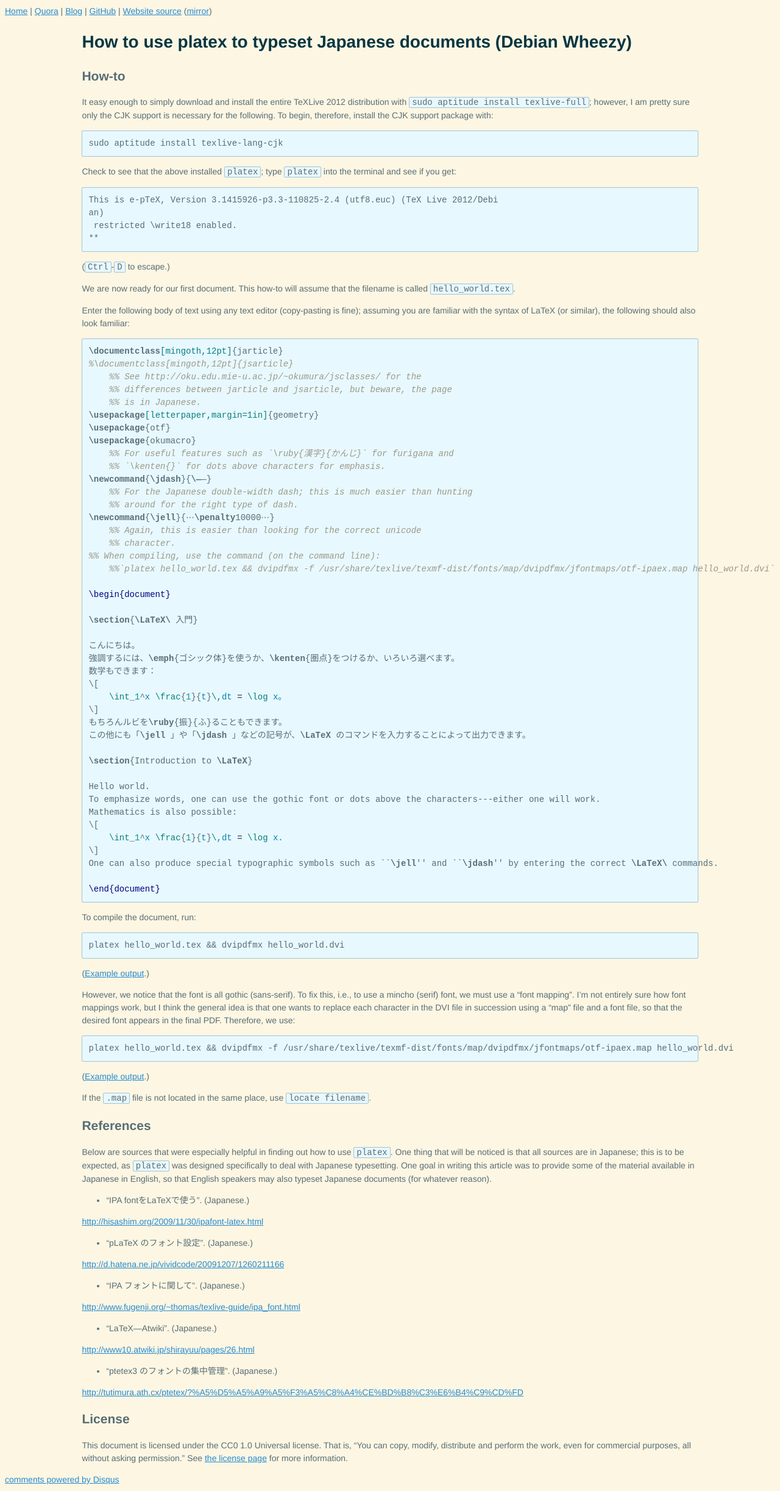
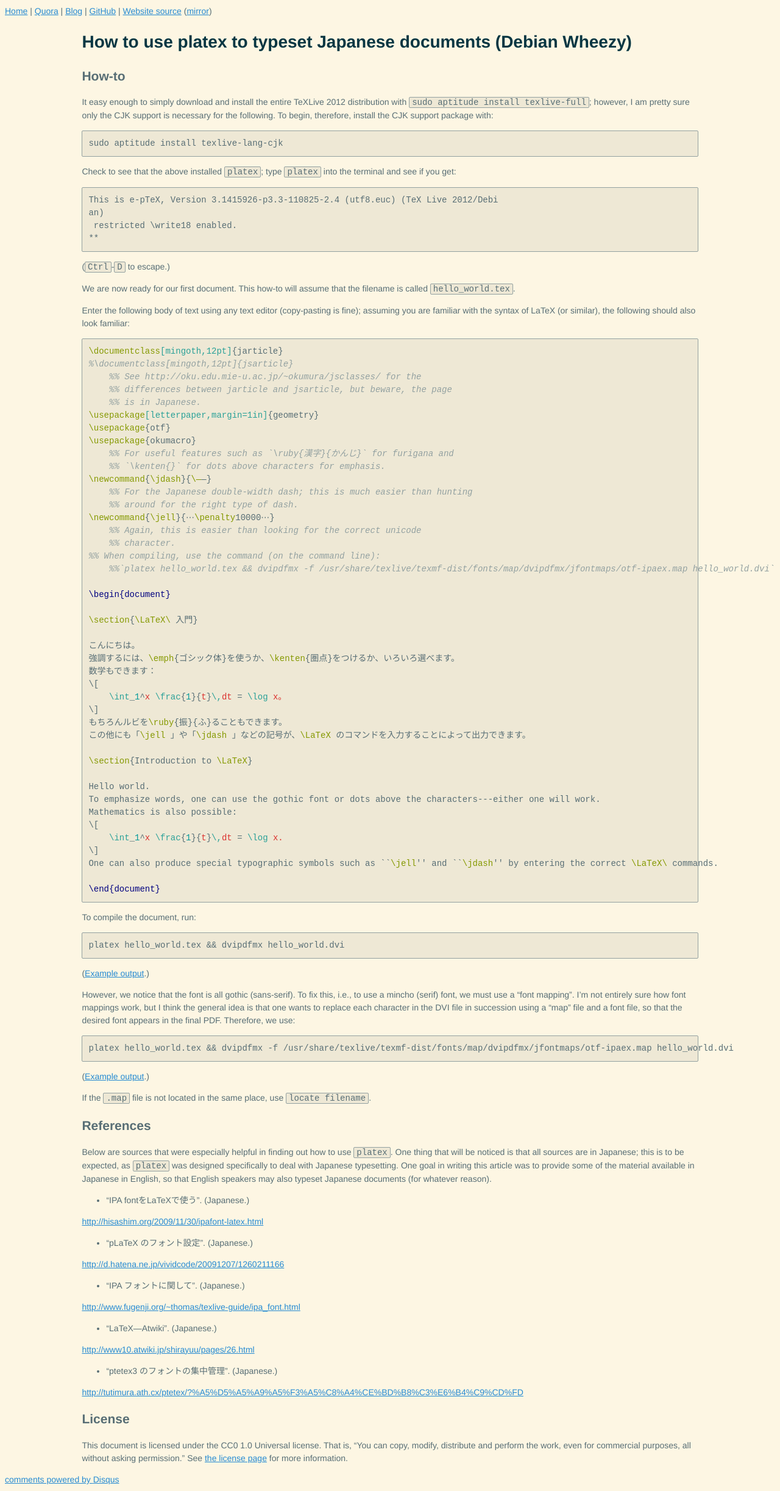
Before and after one commit to riceissa/riceissa.github.io, a Jekyll site: the page built from computing/japanese_latex.md, in a window 1280 px wide. Shown: the whole page at 61% size. Built offline with Jekyll 4.4.1, drawn with Linux system fonts in a browser that asks for light colours; Markdown is read by kramdown in place of the engine named in the settings; comment, search, counter and statistics services are not loaded.

Commit message:
modify colors

```diff
--- a/css/minimal.css
+++ b/css/minimal.css
@@ -67,8 +67,11 @@ blockquote p { display: inline; }
 code {
     padding-left: 4px;
     padding-right: 4px;
-    background-color: rgb(232, 248, 255);
-    border: 1px solid rgb(162, 196, 208);
+    /* For the old light-blue color use: */
+        /*background-color: rgb(232, 248, 255);*/
+        /*border: 1px solid rgb(162, 196, 208);*/
+    background-color: #eee8d5; /*base2*/
+    border: 1px solid #93a1a1; /*base1*/
     border-radius: 2px 2px 2px 2px;
     font-family: 'Source Code Pro', monospace;
 }
@@ -77,29 +80,15 @@ code {
 /* https://github.com/mojombo/tpw/blob/master/css/syntax.css and
  * http://jekyllrb.com/docs/templates/#code_snippet_highlighting */
 
-span.kw { color: #b58900; font-weight: bold; }
-span.dt { color: #2aa198; }
-span.dv { color: #586e75; }
-span.bn { color: #cb4b16; }
-span.fl { color: #2aa198; }
-span.ch { color: #dc322f; }
-span.st { color: #d33682; }
-span.co { color: #586e75; font-style: italic; }
-span.ot { }
-span.al { color: #859900; font-weight: bold; }
-span.fu { color: #268bd2; }
-span.re { }
-span.er { color: #dc322f; font-weight: bold; }
-
-.highlight { background: #ffffff; }
-.highlight .c { color: #999988; font-style: italic } /* Comment */
-.highlight .err { color: #a61717; background-color: #e3d2d2 } /* Error */
-.highlight .k { font-weight: bold } /* Keyword */
-.highlight .o { font-weight: bold } /* Operator */
-.highlight .cm { color: #999988; font-style: italic } /* Comment.Multiline */
-.highlight .cp { color: #999999; font-weight: bold } /* Comment.Preproc */
-.highlight .c1 { color: #999988; font-style: italic } /* Comment.Single */
-.highlight .cs { color: #999999; font-weight: bold; font-style: italic } /* Comment.Special */
+/*.highlight { background: #ffffff; }*/
+.highlight .c { color: #93a1a1; font-style: italic } /* Comment, base01 */
+.highlight .err { color: #dc322f; font-weight: bold;} /* Error, red */
+.highlight .k { color: #859900; } /* Keyword, green*/
+.highlight .o { } /* Operator */
+.highlight .cm { color: #586e75; font-style: italic } /* Comment.Multiline */
+.highlight .cp { color: #586e75; font-weight: bold } /* Comment.Preproc */
+.highlight .c1 { color: #586e75; font-style: italic } /* Comment.Single */
+.highlight .cs { color: #586e75; font-weight: bold; font-style: italic } /* Comment.Special */
 .highlight .gd { color: #000000; background-color: #ffdddd } /* Generic.Deleted */
 .highlight .gd .x { color: #000000; background-color: #ffaaaa } /* Generic.Deleted.Specific */
 .highlight .ge { font-style: italic } /* Generic.Emph */
@@ -114,28 +103,30 @@ span.er { color: #dc322f; font-weight: bold; }
 .highlight .gt { color: #aa0000 } /* Generic.Traceback */
 .highlight .kc { font-weight: bold } /* Keyword.Constant */
 .highlight .kd { font-weight: bold } /* Keyword.Declaration */
+.highlight .kn { color: #cb4b16;} /*orange*/
 .highlight .kp { font-weight: bold } /* Keyword.Pseudo */
 .highlight .kr { font-weight: bold } /* Keyword.Reserved */
 .highlight .kt { color: #445588; font-weight: bold } /* Keyword.Type */
 .highlight .m { color: #009999 } /* Literal.Number */
-.highlight .s { color: #d14 } /* Literal.String */
-.highlight .na { color: #008080 } /* Name.Attribute */
-.highlight .nb { color: #0086B3 } /* Name.Builtin */
+.highlight .s { color: #d33682 } /* Literal.String, magenta */
+.highlight .n { color: #268bd2 } /* blue */
+.highlight .na { color: #2aa198 } /* Name.Attribute, cyan */
+.highlight .nb { color: #dc322f } /* Name.Builtin, red */
 .highlight .nc { color: #445588; font-weight: bold } /* Name.Class */
 .highlight .no { color: #008080 } /* Name.Constant */
 .highlight .ni { color: #800080 } /* Name.Entity */
-.highlight .ne { color: #990000; font-weight: bold } /* Name.Exception */
+.highlight .ne { color: #b58900; } /* Name.Exception, yellow */
 .highlight .nf { color: #990000; font-weight: bold } /* Name.Function */
 .highlight .nn { color: #555555 } /* Name.Namespace */
 .highlight .nt { color: #000080 } /* Name.Tag */
-.highlight .nv { color: #008080 } /* Name.Variable */
+.highlight .nv { color: #2aa198 } /* Name.Variable, cyan */
 .highlight .ow { font-weight: bold } /* Operator.Word */
 .highlight .w { color: #bbbbbb } /* Text.Whitespace */
 .highlight .mf { color: #009999 } /* Literal.Number.Float */
 .highlight .mh { color: #009999 } /* Literal.Number.Hex */
 .highlight .mi { color: #009999 } /* Literal.Number.Integer */
 .highlight .mo { color: #009999 } /* Literal.Number.Oct */
-.highlight .sb { color: #d14 } /* Literal.String.Backtick */
+.highlight .sb { color: #dc322f } /* Literal.String.Backtick, red */
 .highlight .sc { color: #d14 } /* Literal.String.Char */
 .highlight .sd { color: #d14 } /* Literal.String.Doc */
 .highlight .s2 { color: #d14 } /* Literal.String.Double */
@@ -151,17 +142,3 @@ span.er { color: #dc322f; font-weight: bold; }
 .highlight .vg { color: #008080 } /* Name.Variable.Global */
 .highlight .vi { color: #008080 } /* Name.Variable.Instance */
 .highlight .il { color: #009999 } /* Literal.Number.Integer.Long */
-
-span.kw {
-    color: rgb(35, 103, 10);
-    font-weight: bold;
-}
-
-span.s {
-    color: rgb(192, 62, 54);
-}
-
-span.co {
-    color: rgb(73, 128, 171);
-    font-style: italic;
-}
```
